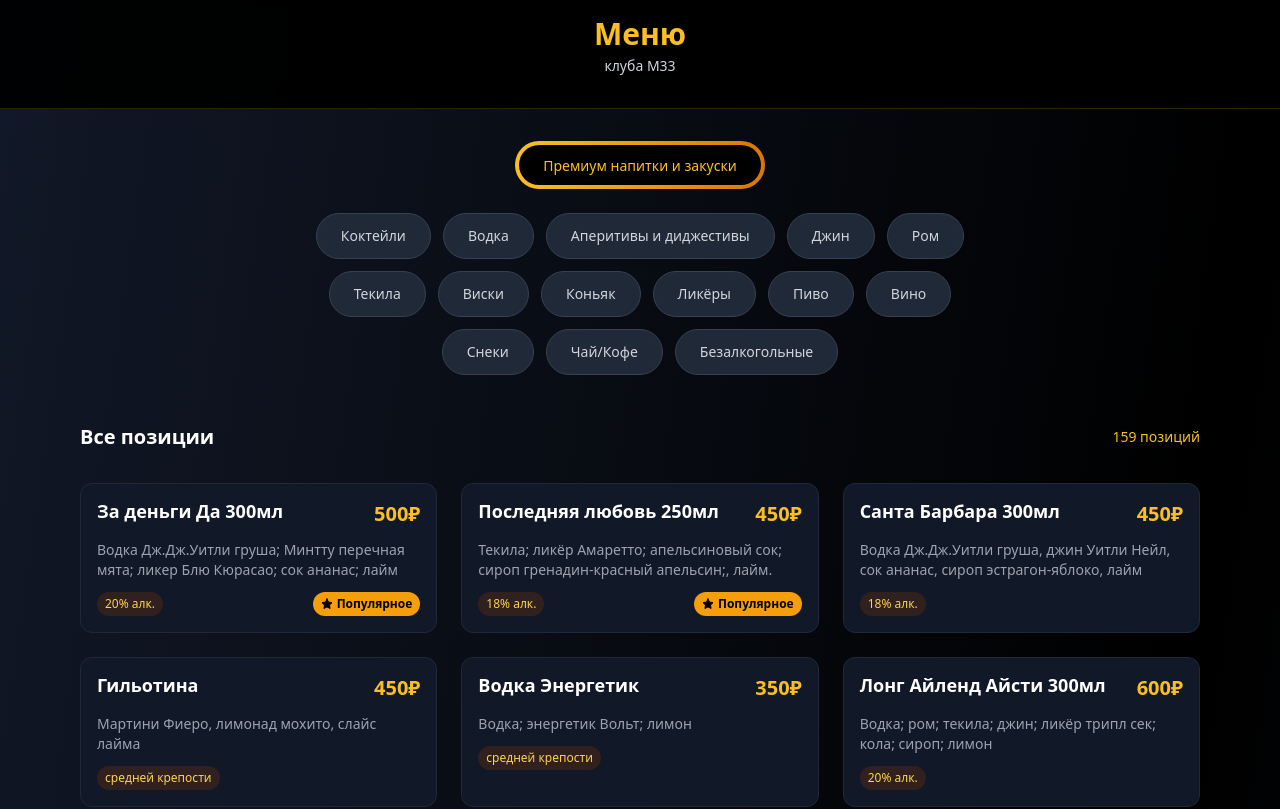
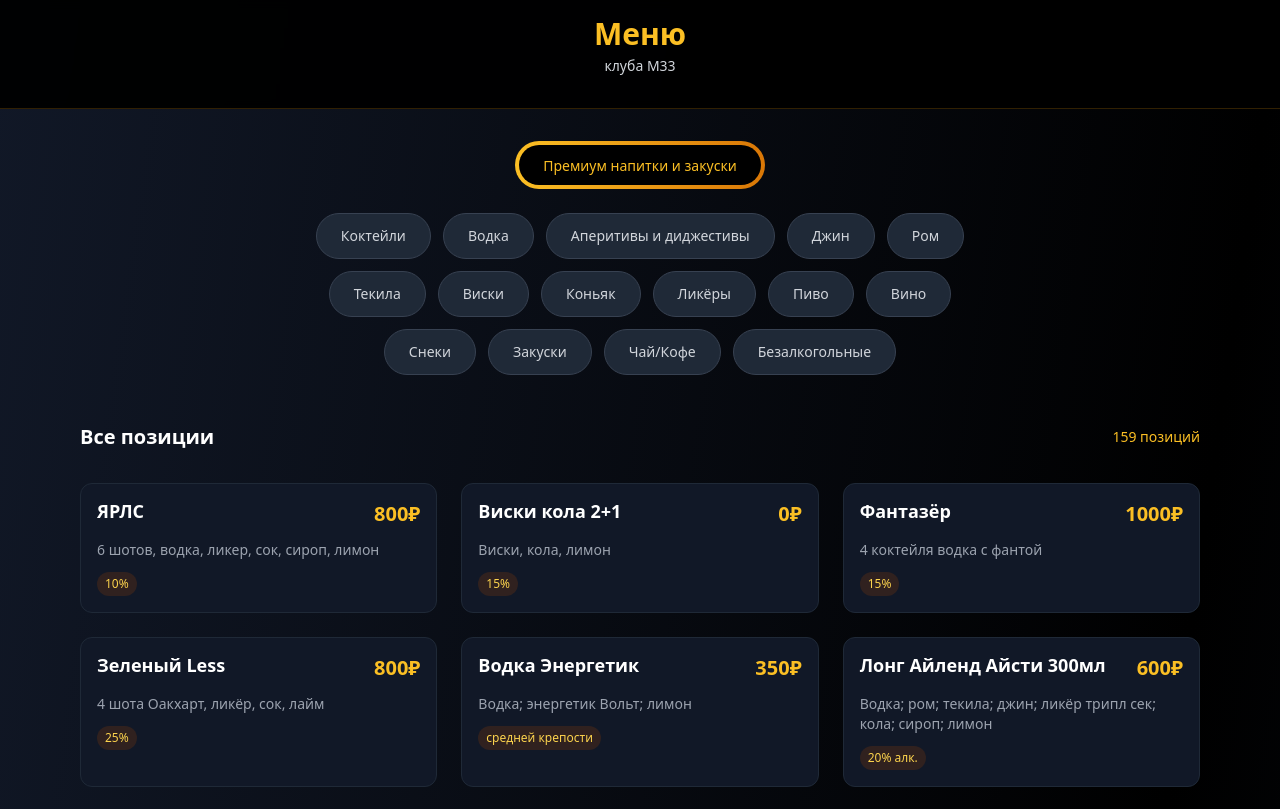
Before and after one commit to Bazhen-master/menu, a React (Vite) app: page / in a window 1280 px wide. Shown: the top 809 px of the page. Built offline with nearby package versions, Linux system fonts and the light colour scheme.

Commit message:
Update menuItems.ts

```diff
--- a/src/data/menuItems.ts
+++ b/src/data/menuItems.ts
@@ -6,45 +6,11 @@ export interface Category {
 }
 
 export const menuItems: MenuItemData[] = [
-  // Коктейли — Авторские
-  {
-    id: 1,
-    name: "За деньги Да 300мл",
-    description: "Водка Дж.Дж.Уитли груша; Минтту перечная мята; ликер Блю Кюрасао; сок ананас; лайм",
-    price: 500,
-    category: "Коктейли",
-    subcategory: "Авторские",
-    isPopular: true,
-    alcoholContent: "20% алк."
-  },
-  {
-    id: 3,
-    name: "Последняя любовь 250мл",
-    description: "Текила; ликёр Амаретто; апельсиновый сок; сироп гренадин-красный апельсин;, лайм.",
-    price: 450,
-    category: "Коктейли",
-    subcategory: "Авторские",
-    isPopular: true,
-    alcoholContent: "18% алк."
-  },
-  {
-    id: 38,
-    name: "Санта Барбара 300мл",
-    description: "Водка Дж.Дж.Уитли груша, джин Уитли Нейл, сок ананас, сироп эстрагон-яблоко, лайм",
-    price: 450,
-    category: "Коктейли",
-    subcategory: "Авторские",
-    alcoholContent: "18% алк."
-  },
-  {
-    id: 39,
-    name: "Гильотина",
-    description: "Мартини Фиеро, лимонад мохито, слайс лайма",
-    price: 450,
-    category: "Коктейли",
-    subcategory: "Авторские",
-    alcoholContent: "средней крепости"
-  },
+  // Коктейли — Акции
+  { id: 201, name: "ЯРЛС", description: "6 шотов, водка, ликер, сок, сироп, лимон", price: 800, subcategory: "Акции", alcoholContent: "10%" },
+  { id: 202, name: "Виски кола 2+1", description: "Виски, кола, лимон", price: 0, subcategory: "Акции", alcoholContent: "15%" },
+  { id: 203, name: "Фантазёр", description: "4 коктейля водка с фантой", price: 1000, subcategory: "Акции", alcoholContent: "15%" },
+  { id: 204, name: "Зеленый Less", description: "4 шота Оакхарт, ликёр, сок, лайм", price: 800, subcategory: "Акции", alcoholContent: "25%" },
 
   // Коктейли — Популярные
   {
@@ -1355,6 +1321,7 @@ export const categories = [
   "Пиво",
   "Вино",
   "Снеки",
+  "Закуски",
   "Чай/Кофе",
   "Безалкогольные"
 ];
```
